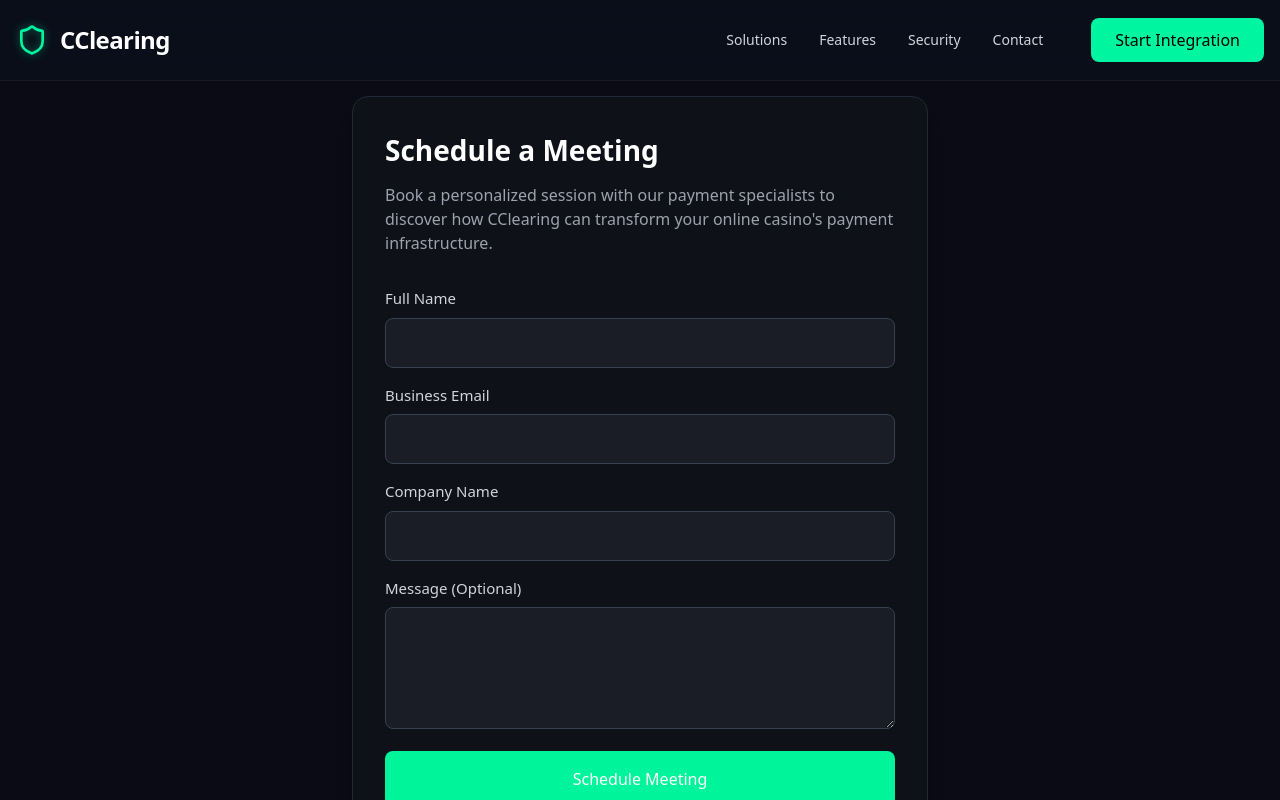
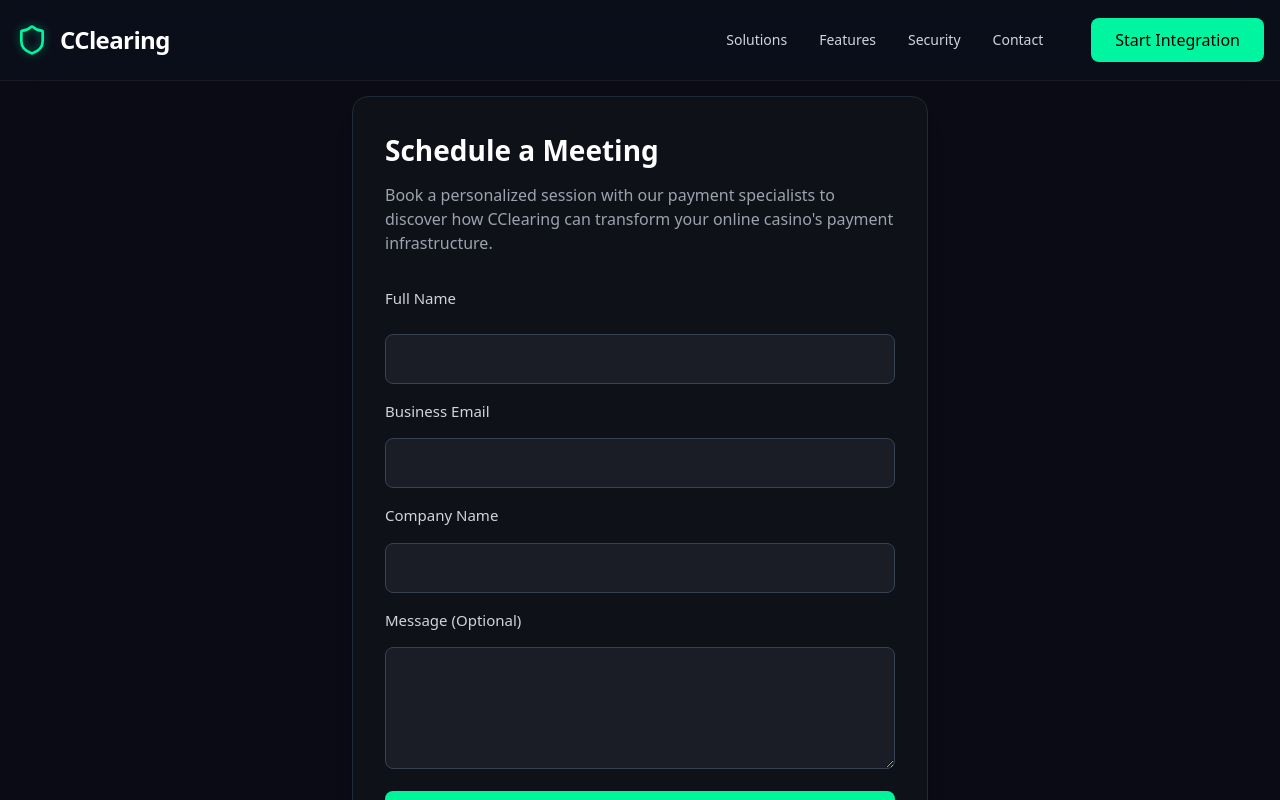
Before and after one commit to martinmiltonmartinez/cclearing, a React (Vite) app: page /book in a window 1280 px wide. Shown: the top 800 px of the page. Built offline with nearby package versions, Linux system fonts and the light colour scheme.

Commit message:
fix: fixed book

```diff
--- a/src/components/FormInput.tsx
+++ /dev/null
@@ -1,64 +0,0 @@
-interface FormInputProps {
- id: string;
- label: string;
- type?: string;
- required?: boolean;
- placeholder?: string;
- value: string;
- onChange: (
-  e: React.ChangeEvent<HTMLInputElement | HTMLTextAreaElement>
- ) => void;
- multiline?: boolean;
- rows?: number;
-}
-
-const FormInput: React.FC<FormInputProps> = ({
- id,
- label,
- type = "text",
- required = false,
- value,
- onChange,
- multiline = false,
- rows = 4,
-}) => {
- const inputClasses = `
-    w-full px-4 py-3 rounded-lg
-    bg-[#1A1C26] border border-gray-700
-    focus:outline-none focus:border-gray-600
-    text-white text-base
-    placeholder-gray-500
-  `;
-
- return (
-  <div className="mb-4">
-   <label
-    htmlFor={id}
-    className="block mb-2 text-[15px] font-medium text-gray-300"
-   >
-    {label}
-   </label>
-   {multiline ? (
-    <textarea
-     id={id}
-     className={inputClasses}
-     required={required}
-     value={value}
-     onChange={onChange}
-     rows={rows}
-    />
-   ) : (
-    <input
-     id={id}
-     type={type}
-     className={inputClasses}
-     required={required}
-     value={value}
-     onChange={onChange}
-    />
-   )}
-  </div>
- );
-};
-
-export default FormInput;
--- a/src/pages/Book.tsx
+++ b/src/pages/Book.tsx
@@ -1,6 +1,5 @@
 import React, { useState, useRef } from "react";
 import emailjs from "@emailjs/browser";
-import FormInput from "../components/FormInput";
 
 const Book = () => {
  const [isSubmitting, setIsSubmitting] = useState(false);
@@ -70,35 +69,75 @@ const Book = () => {
       </p>
 
       <form ref={formRef} onSubmit={handleSubmit} className="space-y-4">
-       <FormInput
+       <label
+        htmlFor="full_name"
+        className="block mb-2 text-[15px] font-medium text-gray-300"
+       >
+        Full Name
+       </label>
+       <input
+        className="w-full px-4 py-3 rounded-lg
+    bg-[#1A1C26] border border-gray-700
+    focus:outline-none focus:border-gray-600
+    text-white text-base
+    placeholder-gray-500"
         id="full_name"
-        label="Full Name"
+        name="full_name"
         value={formData.full_name}
         onChange={handleChange}
         required
        />
-
-       <FormInput
+       <label
+        htmlFor="business_email"
+        className="block mb-2 text-[15px] font-medium text-gray-300"
+       >
+        Business Email
+       </label>
+       <input
+        className="w-full px-4 py-3 rounded-lg
+    bg-[#1A1C26] border border-gray-700
+    focus:outline-none focus:border-gray-600
+    text-white text-base
+    placeholder-gray-500"
         id="business_email"
-        label="Business Email"
         type="email"
+        name="business_email"
         value={formData.business_email}
         onChange={handleChange}
         required
        />
-
-       <FormInput
+       <label
+        htmlFor="company_name"
+        className="block mb-2 text-[15px] font-medium text-gray-300"
+       >
+        Company Name
+       </label>
+       <input
+        className="w-full px-4 py-3 rounded-lg
+    bg-[#1A1C26] border border-gray-700
+    focus:outline-none focus:border-gray-600
+    text-white text-base
+    placeholder-gray-500"
         id="company_name"
-        label="Company Name"
+        name="company_name"
         value={formData.company_name}
         onChange={handleChange}
         required
        />
-
-       <FormInput
+       <label
+        htmlFor="message"
+        className="block mb-2 text-[15px] font-medium text-gray-300"
+       >
+        Message (Optional)
+       </label>
+       <textarea
+        className="w-full px-4 py-3 rounded-lg
+    bg-[#1A1C26] border border-gray-700
+    focus:outline-none focus:border-gray-600
+    text-white text-base
+    placeholder-gray-500"
         id="message"
-        label="Message (Optional)"
-        multiline
+        name="message"
         rows={4}
         value={formData.message}
         onChange={handleChange}
```
Also changed, not shown: 1 other file (tests, documents, lock files or other folders).
